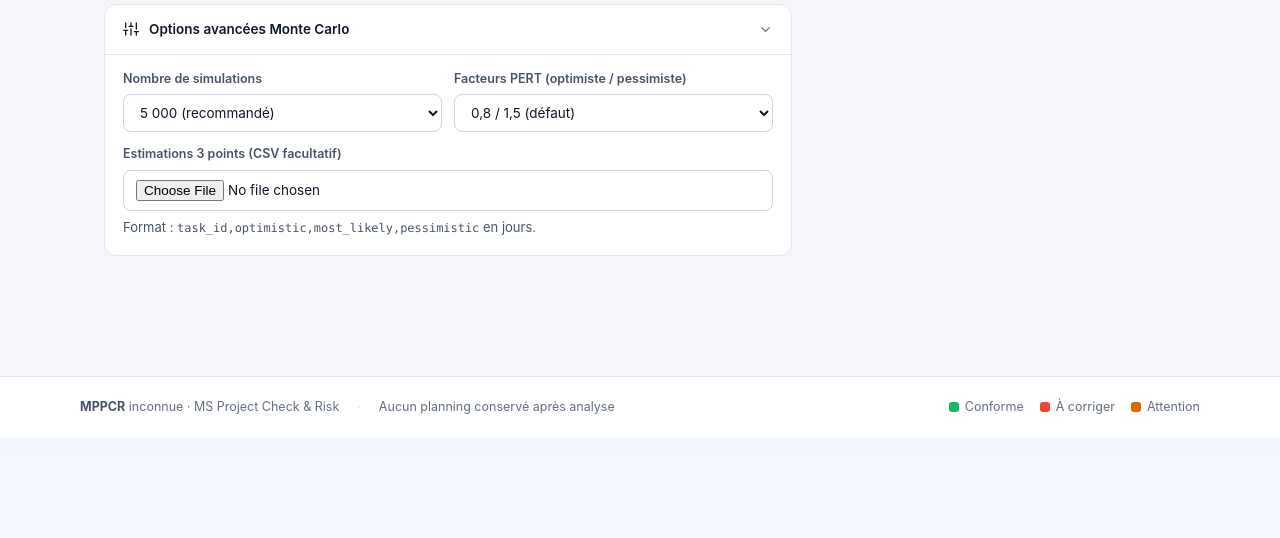
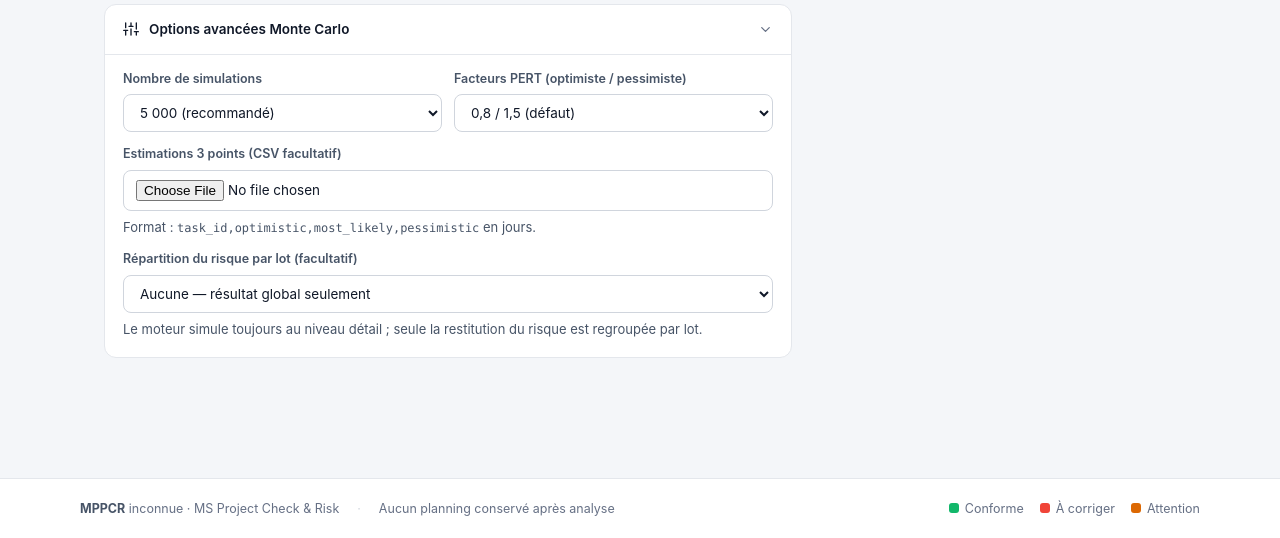
Before and after one commit to drixouuk/mppcr, a Flask app: template templates/index.html in a window 1280 px wide, after a click on "Options avancées Monte Carlo". Shown: the part 889-1427 px from the top of the page. Before the commit the page ends 1303 px from the top, so only its background shows below. Run offline with Flask 3, Linux system fonts and the light colour scheme; the template is opened without the code that fills it: most values are stand-ins (such as "Sample title", 1, 10 or a date in 2020).

Commit message:
Repartition du risque par lot dans l interface (niveau 1 a 3) et avertissement sur les liens de recapitulative
- montecarlo.py : liens_recapitulatives() compte et cite les liens portes par une
  tache recapitulative (ignores par la simulation) ; ligne affichee avec la
  repartition par lot uniquement, donc sortie par defaut inchangee
- app.py : niveau_macro() (liste 1 a 3), passage de --macro-level, parsing du
  bloc par lot, messages francais, exports CSV et Excel
- templates : champ de choix du niveau et tableau par lot (composants de la maquette)
- VERSION v1.14.0-dev, CHANGELOG

```diff
--- a/app.py
+++ b/app.py
@@ -1106,6 +1106,42 @@ def enrich_montecarlo(parsed):
 
         parsed["decision"] = decision
 
+    # Le script parle sans accents ; la page parle français. Les trois messages
+    # possibles sont réécrits ici (source unique, partagée avec les exports).
+    if parsed.get("macro_level") and not parsed["macros"] and parsed.get("macro_message"):
+        brut = parsed["macro_message"]
+        niveau = parsed["macro_level"]
+        if "niveaux disponibles" in brut:
+            trouves = re.search(r"\[([^\]]*)\]", brut)
+            presents = trouves.group(1) if trouves else ""
+            parsed["macro_message"] = (
+                f"Aucune tâche récapitulative de niveau {niveau} dans ce planning"
+                + (f" (niveaux présents : {presents})" if presents else "")
+                + " : la répartition par lot n'a rien à regrouper."
+            )
+        elif "aucune tache de detail exploitable" in brut:
+            parsed["macro_message"] = (
+                f"Les tâches récapitulatives de niveau {niveau} ne contiennent aucune tâche "
+                "de détail exploitable : rien à répartir par lot."
+            )
+        else:
+            parsed["macro_message"] = (
+                "Aucune tâche récapitulative dans ce planning : la répartition par lot "
+                "est sans effet."
+            )
+
+    if parsed.get("macro_recap_links"):
+        nombre = parsed["macro_recap_links"]
+        exemples = parsed.get("macro_recap_examples") or []
+        complement = f" Exemples : {' ; '.join(exemples)}." if exemples else ""
+        parsed["macro_warning"] = (
+            f"{nombre} lien{'s' if nombre > 1 else ''} de dépendance porté"
+            f"{'s' if nombre > 1 else ''} par une tâche récapitulative "
+            f"{'sont ignorés' if nombre > 1 else 'est ignoré'} dans la simulation : un planning "
+            "ne devrait pas en contenir. La répartition par lot peut donc être faussée "
+            "(un lot peut finir avant son prédécesseur)." + complement
+        )
+
     tasks = first_int(parsed["info"].get("tasks"))
     links = first_int(parsed["info"].get("links"))
     if tasks and links is not None:
@@ -1166,7 +1202,13 @@ def croiser_logique_montecarlo(montecarlo, dcma):
         )
 
 
-def parse_montecarlo_output(text):
+def parse_montecarlo_output(text, macro_level=None):
+    """Sortie de montecarlo.py -> structure affichée.
+
+    `macro_level` est le niveau de répartition demandé à l'appel : le script ne
+    l'écrit dans sa sortie que lorsqu'il produit le tableau, un niveau absent du
+    planning ne laisserait donc aucune trace du choix de l'utilisateur.
+    """
     parsed = {
         "raw": text,
         "title": None,
@@ -1180,11 +1222,20 @@ def parse_montecarlo_output(text):
         "decision": "",
         "network": None,
         "network_warning": "",
+        # Répartition par lot (`--macro-level N`) : niveau demandé, tableau par
+        # lot, message du script quand aucun lot n'existe, et avertissement sur
+        # les liens portés par une tâche récapitulative.
+        "macro_level": macro_level,
+        "macros": [],
+        "macro_message": "",
+        "macro_recap_links": 0,
+        "macro_recap_examples": [],
     }
 
     stop_mode = False
     stop_lines = []
     in_criticality = False
+    in_macro = False
 
     for line in text.splitlines():
         stripped = line.strip()
@@ -1248,12 +1299,52 @@ def parse_montecarlo_output(text):
             in_criticality = True
             continue
 
-        if stripped.startswith("Repartition par macro-tache"):
-            # Section produite par `montecarlo.py --macro-level` : l'application ne
-            # demande jamais cette option, mais un fichier de sortie peut en
-            # contenir. Ses lignes finissent elles aussi par un pourcentage, elles
-            # ne doivent donc pas être prises pour des entrées de criticité.
+        if stripped.startswith("Repartition par macro-tache (niveau"):
+            # Section produite par `montecarlo.py --macro-level N` : elle suit le
+            # bloc de criticité et ses lignes finissent elles aussi par un
+            # pourcentage. On entre donc en mode « macro » pour ne pas les prendre
+            # pour des entrées de criticité.
             in_criticality = False
+            in_macro = True
+            niveau = first_int(stripped.split("(niveau", 1)[1])
+            if niveau is not None:
+                parsed["macro_level"] = niveau
+            continue
+
+        if stripped.startswith("Liens sur taches recapitulatives :"):
+            # Avertissement : liens portés par une tâche récapitulative, ignorés
+            # par la simulation (build_graph ne retient que les détails).
+            parsed["macro_recap_links"] = first_int(stripped) or 0
+            _, _, exemples = stripped.partition("ex. :")
+            parsed["macro_recap_examples"] = [
+                exemple.strip() for exemple in exemples.split(";") if exemple.strip()
+            ]
+            continue
+
+        if stripped.startswith(("Aucune tache recapitulative",
+                                "Les taches recapitulatives de niveau")):
+            parsed["macro_message"] = stripped
+            continue
+
+        if in_macro:
+            lot = re.match(
+                r"^(.+?)\s+P50: ([0-9.]+) j \(([+-][0-9.]+) j vs planifie\)\s+"
+                r"P80: ([0-9.]+) j\s+P90: ([0-9.]+) j\s+Criticite:\s*([0-9.]+)%$",
+                stripped,
+            )
+            if lot:
+                parsed["macros"].append(
+                    {
+                        "name": lot.group(1).strip(),
+                        "p50": lot.group(2),
+                        "ecart": lot.group(3),
+                        "p80": lot.group(4),
+                        "p90": lot.group(5),
+                        "criticite": lot.group(6),
+                        "p50_num": float(lot.group(2)),
+                        "criticite_num": float(lot.group(6)),
+                    }
+                )
             continue
 
         if in_criticality:
@@ -1318,6 +1409,28 @@ def parse_montecarlo_options(form):
         raise ValueError("Le facteur pessimiste doit être supérieur ou égal au facteur optimiste.")
 
     return sims, opt, pess
+
+
+NIVEAUX_MACRO = (1, 2, 3)
+
+
+def niveau_macro(form):
+    """Niveau de plan de la répartition par lot, ou None si non demandée.
+
+    Liste fixe 1 à 3 (choix de l'utilisateur) : la répartition par lot est
+    facultative, et un niveau absent du planning est signalé par le script lui-même
+    avec la liste des niveaux disponibles.
+    """
+    brut = (form.get("macro_level") or "").strip()
+    if not brut or brut.lower() in {"aucune", "none"}:
+        return None
+    try:
+        niveau = int(brut)
+    except ValueError:
+        raise ValueError("Le niveau de répartition par lot doit être un entier de 1 à 3.")
+    if niveau not in NIVEAUX_MACRO:
+        raise ValueError("Le niveau de répartition par lot doit être compris entre 1 et 3.")
+    return niveau
 
 
 def run_script(cmd, label, token=None):
@@ -1524,6 +1637,28 @@ def mc_export_rows(parsed):
     return rows
 
 
+def macro_export_rows(parsed):
+    """Répartition du risque par lot (option `--macro-level N`), telle qu'affichée.
+
+    L'écart est celui du P50 simulé du lot par rapport à sa durée planifiée (fin au
+    plus tôt de son chemin), et la criticité la part des simulations où au moins une
+    tâche du lot est sur le chemin critique.
+    """
+    rows = []
+    for lot in parsed.get("macros") or []:
+        rows.append(
+            [
+                lot.get("name", ""),
+                lot.get("p50", ""),
+                lot.get("p80", ""),
+                lot.get("p90", ""),
+                lot.get("ecart", ""),
+                lot.get("criticite", ""),
+            ]
+        )
+    return rows
+
+
 def dispersion_export_line(parsed):
     """Indicateur de dispersion P50 → P90 déjà calculé par enrich_montecarlo()."""
     for kpi in parsed.get("kpi") or []:
@@ -1625,6 +1760,20 @@ def csv_export_payload(results, filename):
             writer.writerow(["Tâche", "Criticité (%)", "Lecture"])
             for item in montecarlo["criticality"]:
                 writer.writerow([item["name"], item["pct"], item["level"]])
+
+        if montecarlo.get("macro_level"):
+            writer.writerow([])
+            writer.writerow(["# RÉPARTITION DU RISQUE PAR LOT", f"niveau {montecarlo['macro_level']}"])
+            rows = macro_export_rows(montecarlo)
+            if rows:
+                writer.writerow(["Lot", "P50 (j)", "P80 (j)", "P90 (j)",
+                                 "Écart P50 vs planifié (j)", "Criticité (%)"])
+                writer.writerows(rows)
+            if montecarlo.get("macro_warning"):
+                writer.writerow([])
+                writer.writerow(["Avertissement", montecarlo["macro_warning"]])
+            if montecarlo.get("macro_message"):
+                writer.writerow(["Répartition indisponible", montecarlo["macro_message"]])
 
     if dcma and dcma.get("summary"):
         writer.writerow([])
@@ -1813,6 +1962,31 @@ def xlsx_export_payload(results, filename):
                 sheet.write(row, 2, item["level"])
                 row += 1
 
+        if montecarlo.get("macro_level"):
+            row += 2
+            sheet.write(row, 0, f"Répartition du risque par lot (niveau {montecarlo['macro_level']})",
+                        titre)
+            row += 1
+            lignes_lots = macro_export_rows(montecarlo)
+            if lignes_lots:
+                for column, label in enumerate(["Lot", "P50 (j)", "P80 (j)", "P90 (j)",
+                                                "Écart P50 vs planifié (j)", "Criticité (%)"]):
+                    sheet.write(row, column, label, entete)
+                row += 1
+                for ligne in lignes_lots:
+                    for column, valeur in enumerate(ligne):
+                        sheet.write(row, column, valeur)
+                    row += 1
+            if montecarlo.get("macro_warning"):
+                row += 1
+                sheet.write(row, 0, "Avertissement", libelle)
+                sheet.write(row, 1, montecarlo["macro_warning"], texte)
+                row += 1
+            if montecarlo.get("macro_message"):
+                sheet.write(row, 0, "Répartition indisponible", libelle)
+                sheet.write(row, 1, montecarlo["macro_message"], texte)
+                row += 1
+
     workbook.close()
     return output.getvalue()
 
@@ -1932,11 +2106,12 @@ def analyse():
         return render_template("error.html", message="Seuls les fichiers .mpp sont acceptés."), 400
 
     include_montecarlo = analysis in {"montecarlo", "both"}
-    sims = opt = pess = None
+    sims = opt = pess = macro_level = None
 
     if include_montecarlo:
         try:
             sims, opt, pess = parse_montecarlo_options(request.form)
+            macro_level = niveau_macro(request.form)
         except ValueError as exc:
             return render_template("error.html", message=str(exc)), 400
 
@@ -2025,13 +2200,18 @@ def analyse():
                 if estimates_path is not None:
                     cmd.extend(["--estimates", str(estimates_path)])
 
+                # Répartition facultative par lot WBS (niveau 1 à 3) : le moteur
+                # simule toujours au niveau détail, seule la restitution change.
+                if macro_level is not None:
+                    cmd.extend(["--macro-level", str(macro_level)])
+
                 stdout = run_script(cmd, "la simulation Monte Carlo", token=client_token)
                 quota_counted = count_analysis(ip, quota_counted)
                 results.append(
                     {
                         "kind": "montecarlo",
                         "title": "Simulation Monte Carlo",
-                        "parsed": parse_montecarlo_output(stdout),
+                        "parsed": parse_montecarlo_output(stdout, macro_level),
                     }
                 )
 
--- a/templates/index.html
+++ b/templates/index.html
@@ -116,6 +116,16 @@
                 <label for="est">Estimations 3 points (CSV facultatif)</label>
                 <input type="file" id="est" name="estimates_file" accept=".csv">
                 <p class="small muted" style="margin-top:6px">Format : <span class="mono">task_id,optimistic,most_likely,pessimistic</span> en jours.</p>
+              </div>
+              <div class="field">
+                <label for="macro">Répartition du risque par lot (facultatif)</label>
+                <select id="macro" name="macro_level">
+                  <option value="" selected>Aucune — résultat global seulement</option>
+                  <option value="1">Niveau 1 — lots sous la tâche projet</option>
+                  <option value="2">Niveau 2 — sous-lots</option>
+                  <option value="3">Niveau 3</option>
+                </select>
+                <p class="small muted" style="margin-top:6px">Le moteur simule toujours au niveau détail ; seule la restitution du risque est regroupée par lot.</p>
               </div>
             </div>
           </details>
@@ -242,9 +252,13 @@
       var sims = document.getElementById("sims");
       var exports = [].slice.call(form.querySelectorAll('input[name="export"]:checked'))
         .map(function (c) { return c.value === "xlsx" ? "Excel" : "CSV"; });
+      var macro = document.getElementById("macro");
       var parties = [];
       if (coche && coche.value !== "dcma" && sims) {
         parties.push(sims.options[sims.selectedIndex].text.split(" (")[0] + " simulations");
+        if (macro && macro.value) {
+          parties.push("par lot (niveau " + macro.value + ")");
+        }
       }
       parties.push(exports.length ? "export " + exports.join(" + ") : "aucun export");
       if (ctaOpts) ctaOpts.textContent = parties.join(" · ");
```
Also changed, not shown: montecarlo.py (+47 -0 lines), templates/result.html (+54 -0 lines), CHANGELOG.md, 1 other file.
